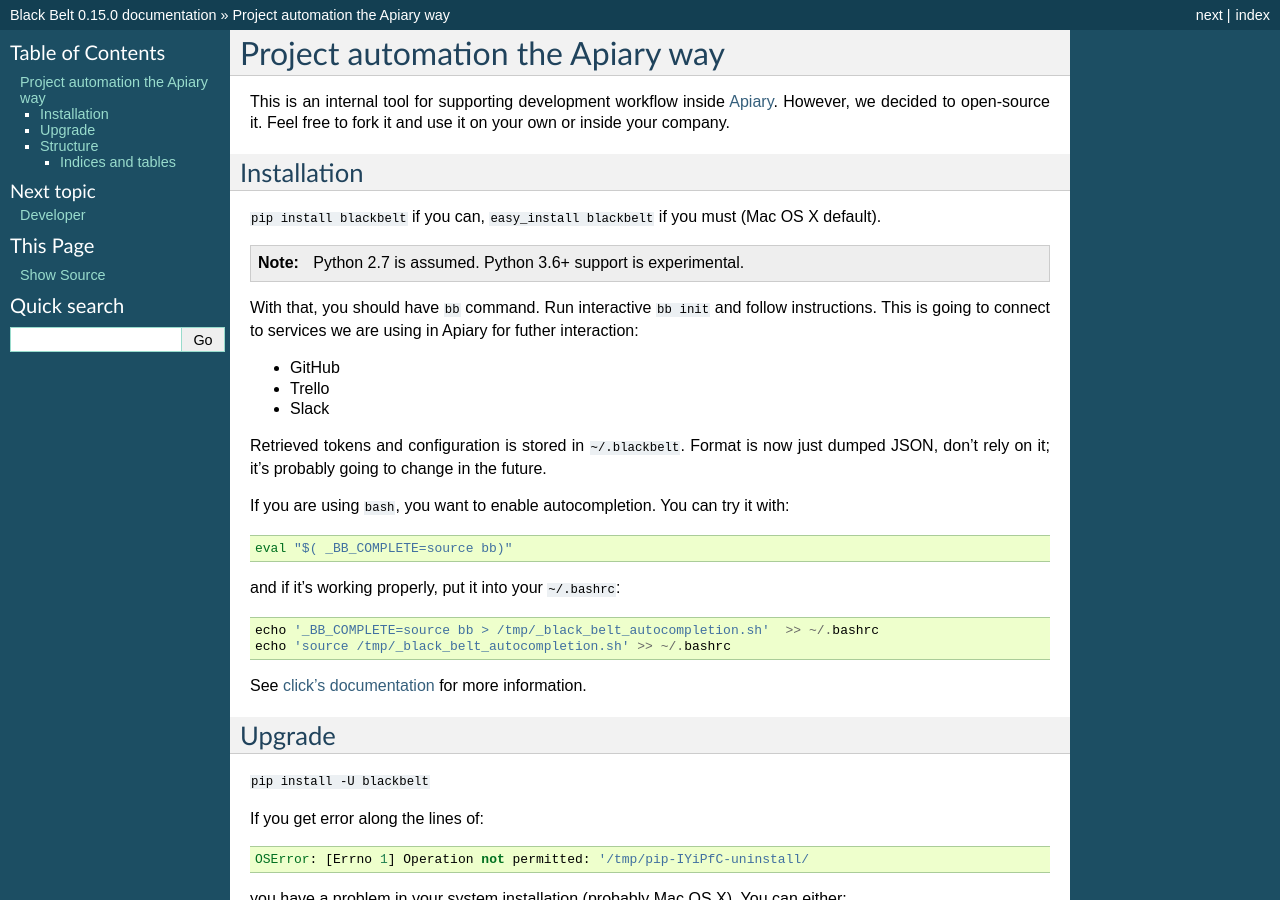
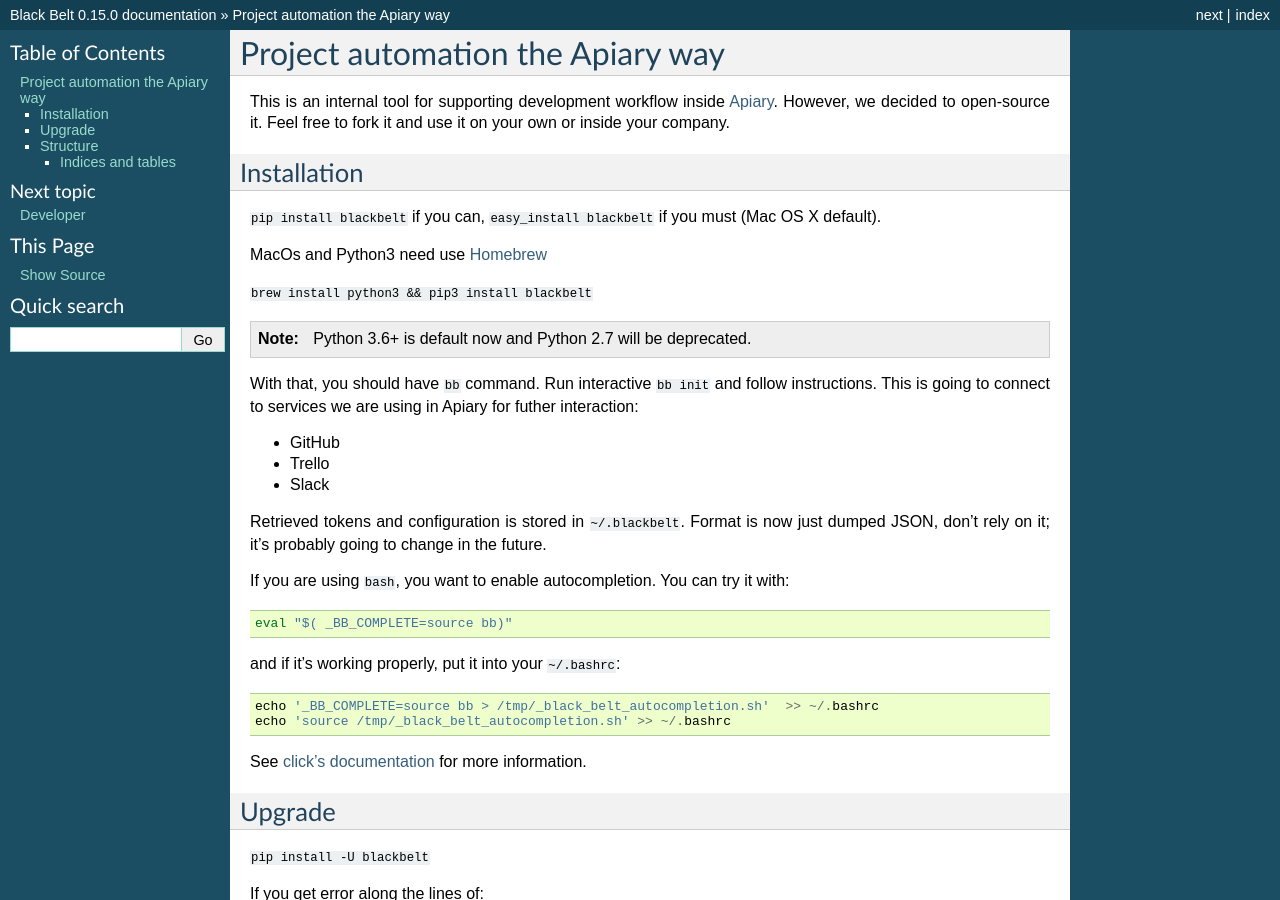
Before and after one commit to apiaryio/black-belt, a Sphinx documentation site: the page built from docs/source/index.rst, in a window 1280 px wide and 900 px high. Built offline with Sphinx 7.4.7, drawn with Linux system fonts in a browser that asks for light colours.

Commit message:
doc: add info about python3 on macos

```diff
--- a/docs/source/index.rst
+++ b/docs/source/index.rst
@@ -13,8 +13,12 @@
 ``pip install blackbelt`` if you can, ``easy_install blackbelt`` if
 you must (Mac OS X default).
 
+MacOs and Python3 need use `Homebrew  <https://brew.sh/>`_
+
+``brew install python3 && pip3 install blackbelt``
+
 .. note::
-   Python 2.7 is assumed. Python 3.6+ support is experimental.
+   Python 3.6+ is default now and Python 2.7 will be deprecated.
 
 With that, you should have ``bb`` command. Run interactive ``bb init`` and follow instructions. This is going to connect to services we are using in Apiary for futher interaction:
 
```
